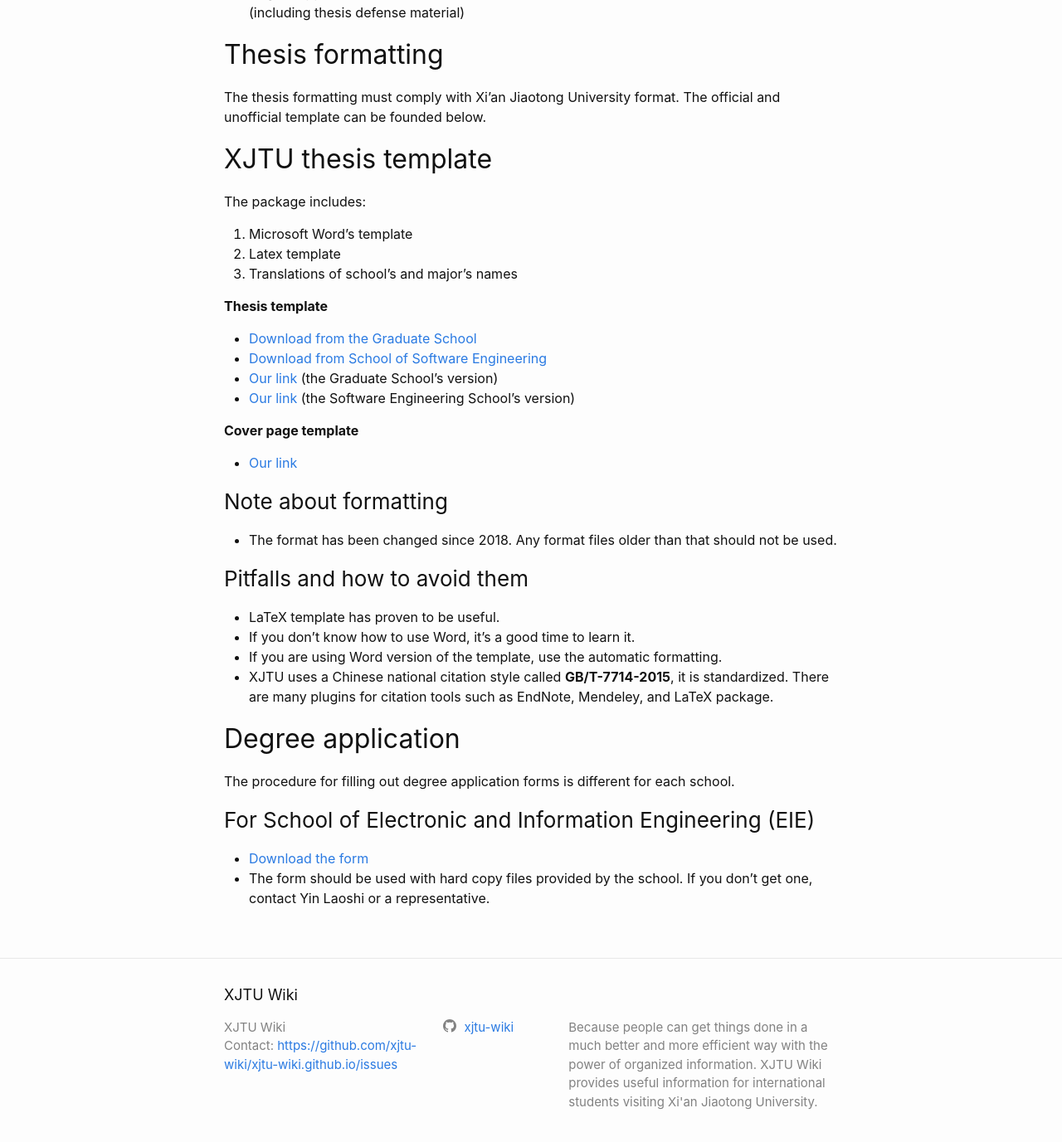
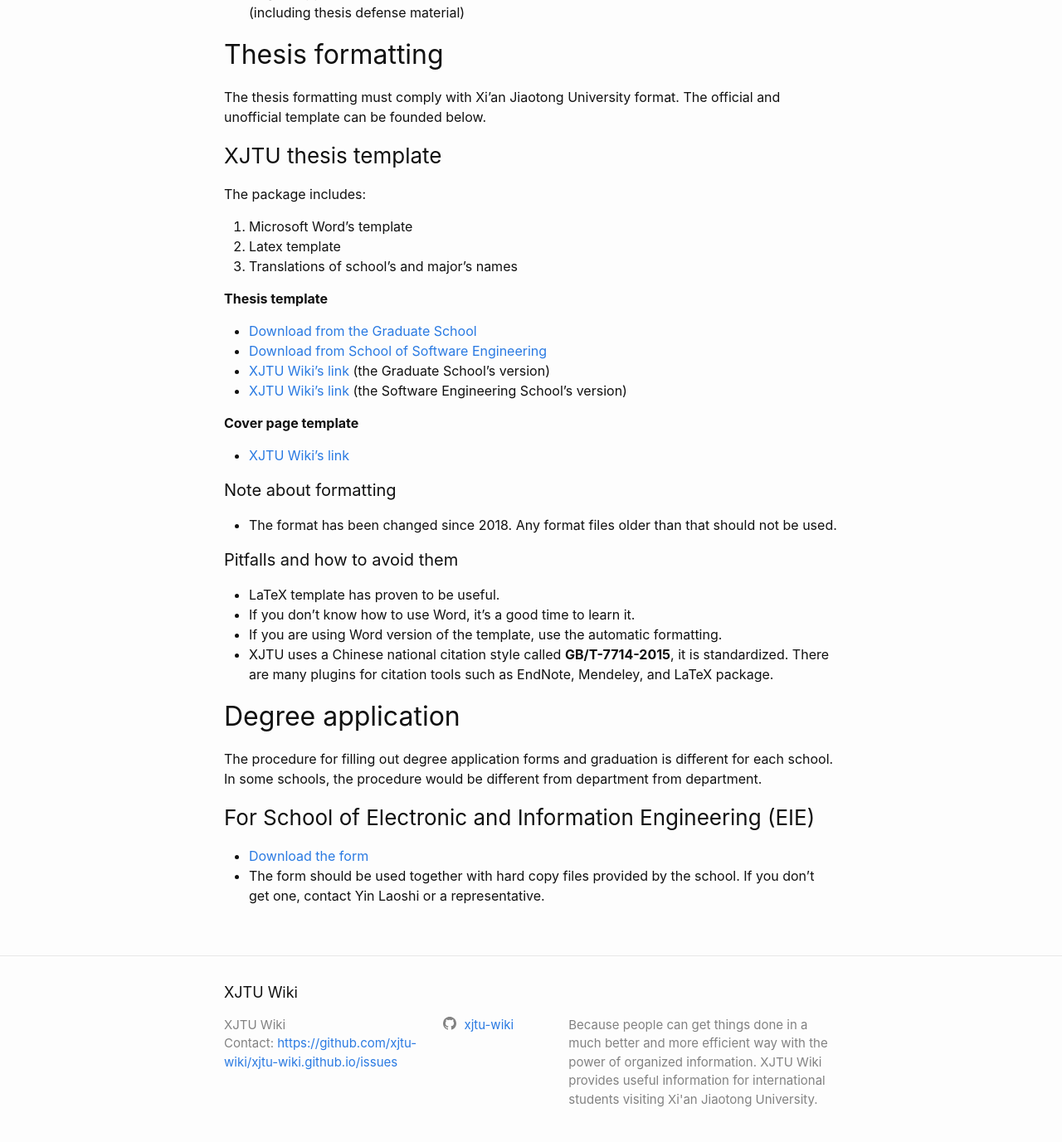
Before and after one commit to xjtu-wiki/xjtu-wiki.github.io, a Jekyll site: the page built from _guidelines/thesis.md, in a window 1280 px wide and 1400 px high, scrolled down 548 px. Shown: the top 1377 px of the window at 83% size. Built offline with Jekyll 4.4.1, drawn with Linux system fonts in a browser that asks for light colours; comment, search, counter and statistics services are not loaded; some of the changed text lies outside the part shown.

Commit message:
Update on thesis

```diff
--- a/_guidelines/thesis.md
+++ b/_guidelines/thesis.md
@@ -1,5 +1,5 @@
 ---
-title: Thesis report
+title: Thesis and graduation
 layout: page
 ---
 This is an unofficial and general guideline on how to proceed with the thesis writing, defense, and degree application.
@@ -11,14 +11,14 @@
 
 ## Material needed
 - Submission deadline (issued by each school)
-- Thesis draft (download files [below]())
-- Degree application form (download files [below](#xjtu-thesis-template)) <br />
+- Thesis draft (download files [below](#xjtu-thesis-template))
+- Degree application form (download files [below](#degree-application)) <br />
 (including thesis defense material)
 
 ## Thesis formatting
 The thesis formatting must comply with Xi'an Jiaotong University format. The official and unofficial template can be founded below.
 
-## XJTU thesis template
+### XJTU thesis template
 The package includes:
 1. Microsoft Word's template
 2. Latex template
@@ -27,24 +27,24 @@
 **Thesis template**
 - [Download from the Graduate School](http://gs.xjtu.edu.cn/info/1021/4220.htm)
 - [Download from School of Software Engineering](http://se.xjtu.edu.cn/info/1019/2239.htm)
-- [Our link](/assets/thesis-template/2018-XJTU-thesis-template_GR.zip) (the Graduate School's version)
-- [Our link](/assets/thesis-template/2018-XJTU-thesis-template_SE.zip) (the Software Engineering School's version)
+- [XJTU Wiki's link](/assets/thesis-template/2018-XJTU-thesis-template_GR.zip) (the Graduate School's version)
+- [XJTU Wiki's link](/assets/thesis-template/2018-XJTU-thesis-template_SE.zip) (the Software Engineering School's version)
 
 **Cover page template**
-- [Our link](/assets/thesis-template/thesis-cover-template.zip)
+- [XJTU Wiki's link](/assets/thesis-template/thesis-cover-template.zip)
 
-### Note about formatting
+#### Note about formatting
 - The format has been changed since 2018. Any format files older than that should not be used.
 
-### Pitfalls and how to avoid them
+#### Pitfalls and how to avoid them
 - LaTeX template has proven to be useful.
 - If you don't know how to use Word, it's a good time to learn it.
 - If you are using Word version of the template, use the automatic formatting.
 - XJTU uses a Chinese national citation style called **GB/T-7714-2015**, it is standardized. There are many plugins for citation tools such as EndNote, Mendeley, and LaTeX package.
 
 ## Degree application
-The procedure for filling out degree application forms is different for each school.
+The procedure for filling out degree application forms and graduation is different for each school. In some schools, the procedure would be different from department from department.
 
 ### For School of Electronic and Information Engineering (EIE)
 - [Download the form](/assets/thesis-template/degree-application-forms.zip)
-- The form should be used with hard copy files provided by the school. If you don't get one, contact Yin Laoshi or a representative.
+- The form should be used together with hard copy files provided by the school. If you don't get one, contact Yin Laoshi or a representative.
```
